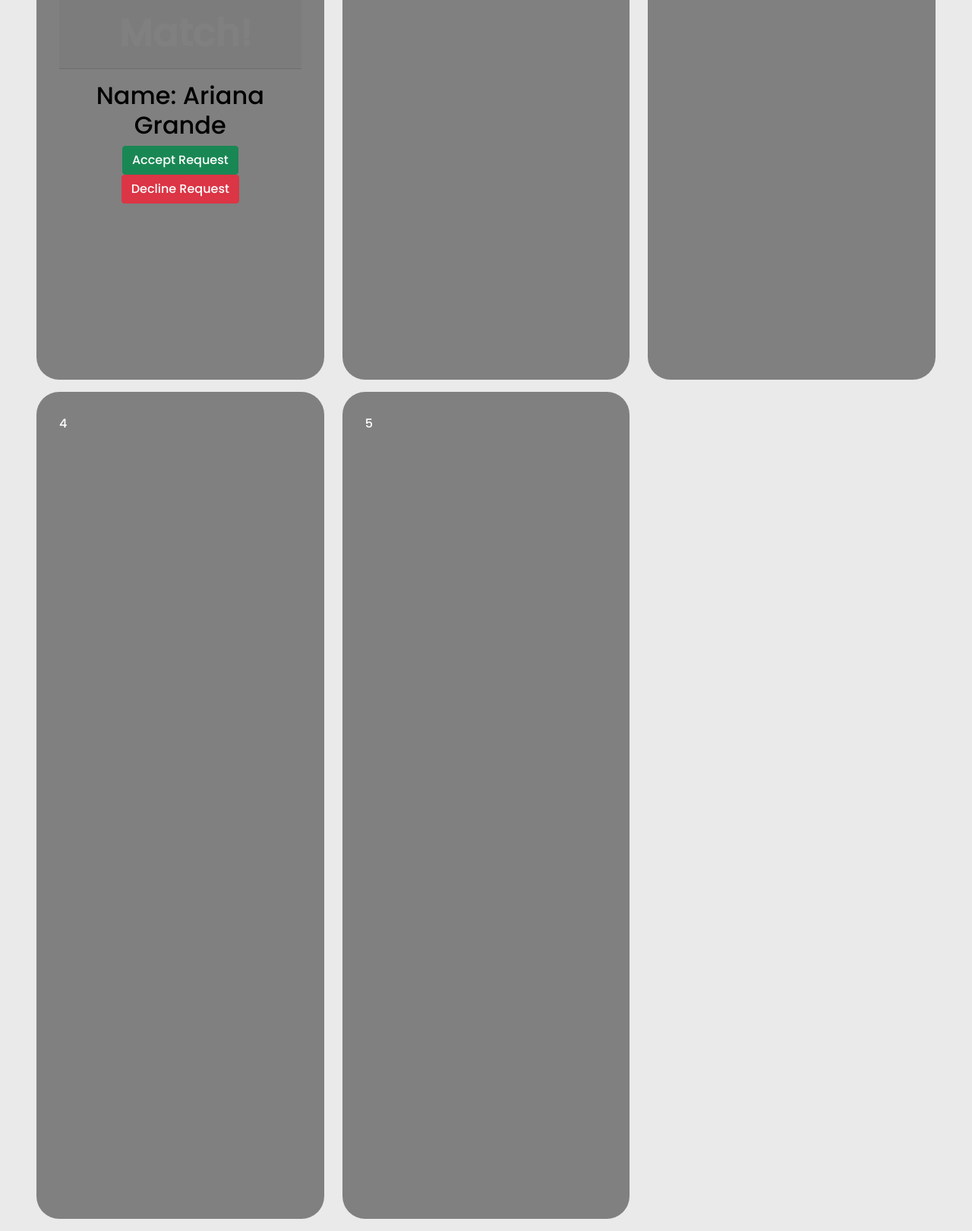
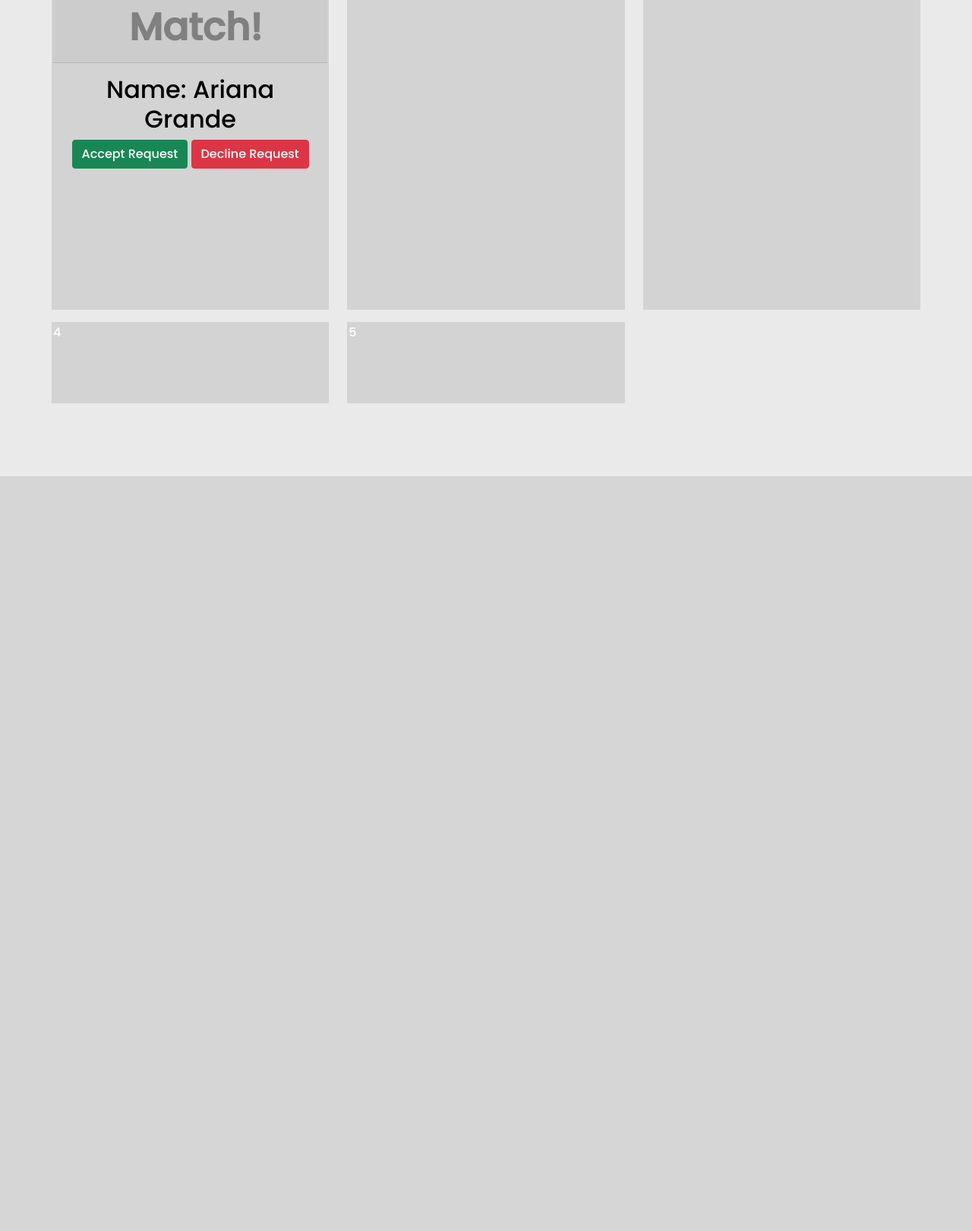
Before and after one commit to Meowmeow-alt/Reconnect, a Flask app: page /result in a window 1280 px wide. Shown: the part 769-2390 px from the top of the page at 76% size. After the commit the page ends 1396 px from the top, so only its background shows below. Run offline with Flask 3, Linux system fonts and the light colour scheme; the visitor is signed in with stand-in values (Sample User, id 1); some web fonts are replaced.

Commit message:
Static changes

```diff
--- a/frontend/static/css/style.css
+++ b/frontend/static/css/style.css
@@ -4,7 +4,8 @@
   --btn-border-radius: 11px;
   --box-border-radius: 18px;
   --grey: rgb(128, 128, 128);
-  --lightgrey: rgb(201, 201, 201);
+  --light-grey: #d3d3d4;
+  --lightest-grey: rgb(201, 201, 201);
 }
 
 /*--------------------------------------------------------------
@@ -260,33 +244,18 @@
   overflow: auto;
 }
 
-.personal-update {
-  border: none;
-  background: black;
-  padding: 10px 40px;
-  border-radius: var(--btn-border-radius);
-  color: white;
-  width: 100%;
-  transition: all 0.2s ease-in-out;
-}
-
-.personal-update:hover {
-  transform: scale(1.05);
-}
-
-
 /*--------------------------------------------------------------
-# Portfolio
+# Match Result
 --------------------------------------------------------------*/
 .area {
-  height: auto;
-  overflow-x: auto;
+  padding: 20px;
+  overflow-y: auto;
+  max-height: 88vh;
 }
 
 .boxes {
-  padding: 30px;
-  border-radius: 30px;
-  height: 78vh;
-  background-color: var(--grey);
+  height: 70vh;
+  border: solid var(--light-grey) 2px;
+  background-color: var(--light-grey);
   color: white;
 }
```
Also changed, not shown: other parts of frontend/static/css/style.css (+11 -28 lines), frontend/static/img/database.png (deleted), frontend/static/img/profile/e13e8b72-d930-40b3-8e57-a6fd5acdbc3c_z4864360310264_37d2988e70da185a0e68aabbdb6bdfe7.jpg (deleted).
